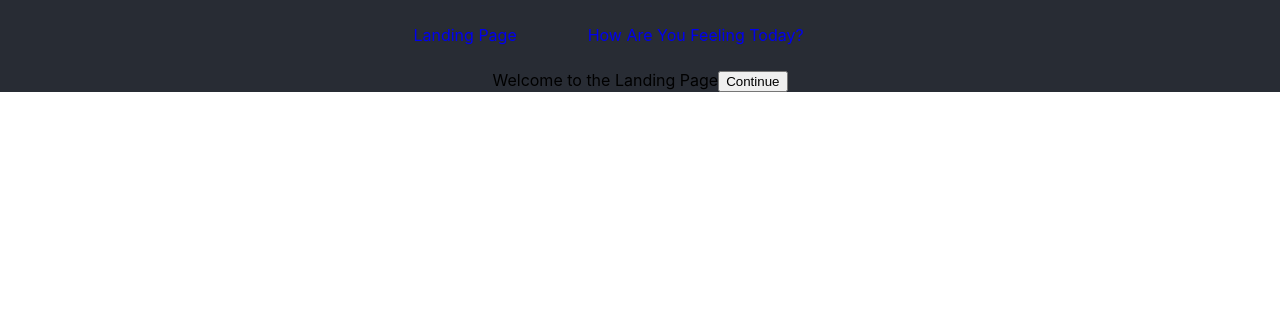
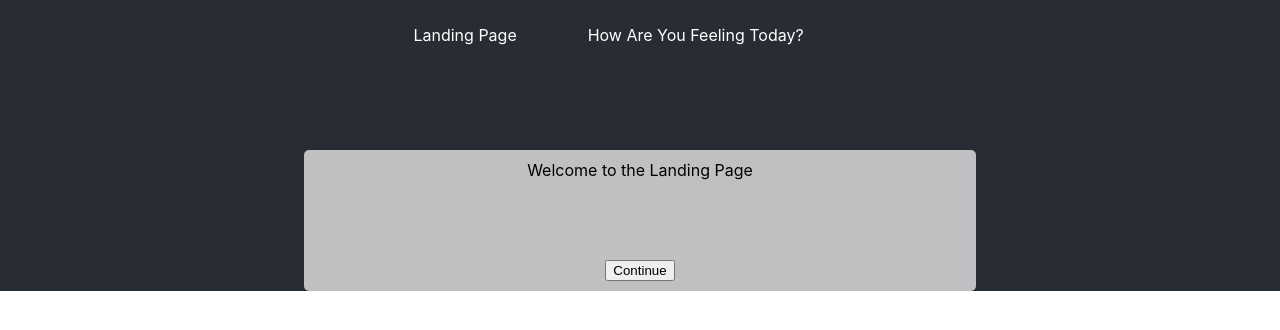
Before and after one commit to baileyjean/gratitudeAPPtitude, a React (Create React App) app in the folder client/: page / in a window 1280 px wide. Shown: the top 330 px of the page. Built offline with nearby package versions, Linux system fonts and the light colour scheme; no server answers.

Commit message:
Change styling structure on LandingPage, Nav, and ChooseFeels pages. Edit App.css

```diff
--- a/client/src/App.css
+++ b/client/src/App.css
@@ -22,6 +22,29 @@ header {
   justify-content: space-evenly;
 }
 
+.container {
+  width: 100%;
+  display: flex;
+  flex-flow: column wrap;
+  justify-content: flex-start;
+  align-items: center;
+  font-size: 1em;
+}
+
+.landingPage {
+  width: 50%;
+  margin-top: 10vh;
+  background: rgba(255, 255, 255,0.7);
+  border-radius: 5px;
+  color:black;
+  padding: 10px 16px;
+  text-align: center;
+}
+
+button {
+  margin-top: 10vh;
+}
+
 .emotions {
   display: flex;
   flex-flow: row wrap;
@@ -34,6 +57,7 @@ header {
   display: flex;
   justify-content: space-evenly;
   margin-left: -15%;
+
 }
 
 .nav a {
@@ -42,6 +66,7 @@ header {
   justify-content: center;
   text-decoration: none;
   margin: 25px;
+  color: white;
 }
 
 .nav a span {
@@ -55,8 +80,3 @@ header {
   color: gold;
   margin: 23px 25px;
 }
-
-.nav a:focus span:after {
-  content: '︿';
-  position: absolute;
-}
--- a/client/src/pages/ChooseFeels.js
+++ b/client/src/pages/ChooseFeels.js
@@ -11,9 +11,11 @@ export default class ChooseFeels extends Component {
     })
 
     return (
-      <div className="emotionsList">
-        {emotionsList}
+      <div className="container">
+        <div className="emotionsList">
+          {emotionsList}
+        </div>
       </div>
-    )
+      )
   }
 }
--- a/client/src/pages/LandingPage.js
+++ b/client/src/pages/LandingPage.js
@@ -3,9 +3,12 @@ import React, { Component } from 'react';
 export default class LandingPage extends Component {
   render() {
     return (
-      <div className="page">
-        Welcome to the Landing Page
-        <button>Continue</button>
+      <div className="container">
+        <div className="landingPage">
+          Welcome to the Landing Page
+          <br />
+          <button>Continue</button>
+        </div>
       </div>
     );
   }
```
